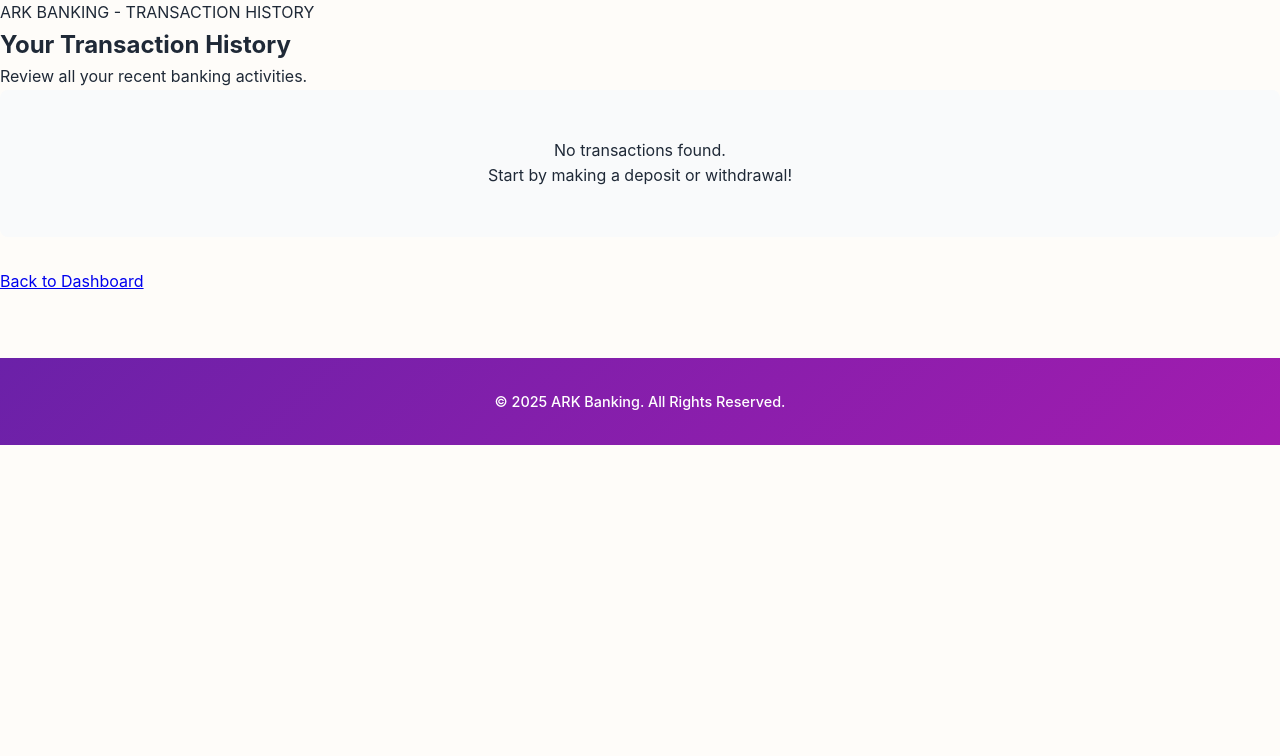
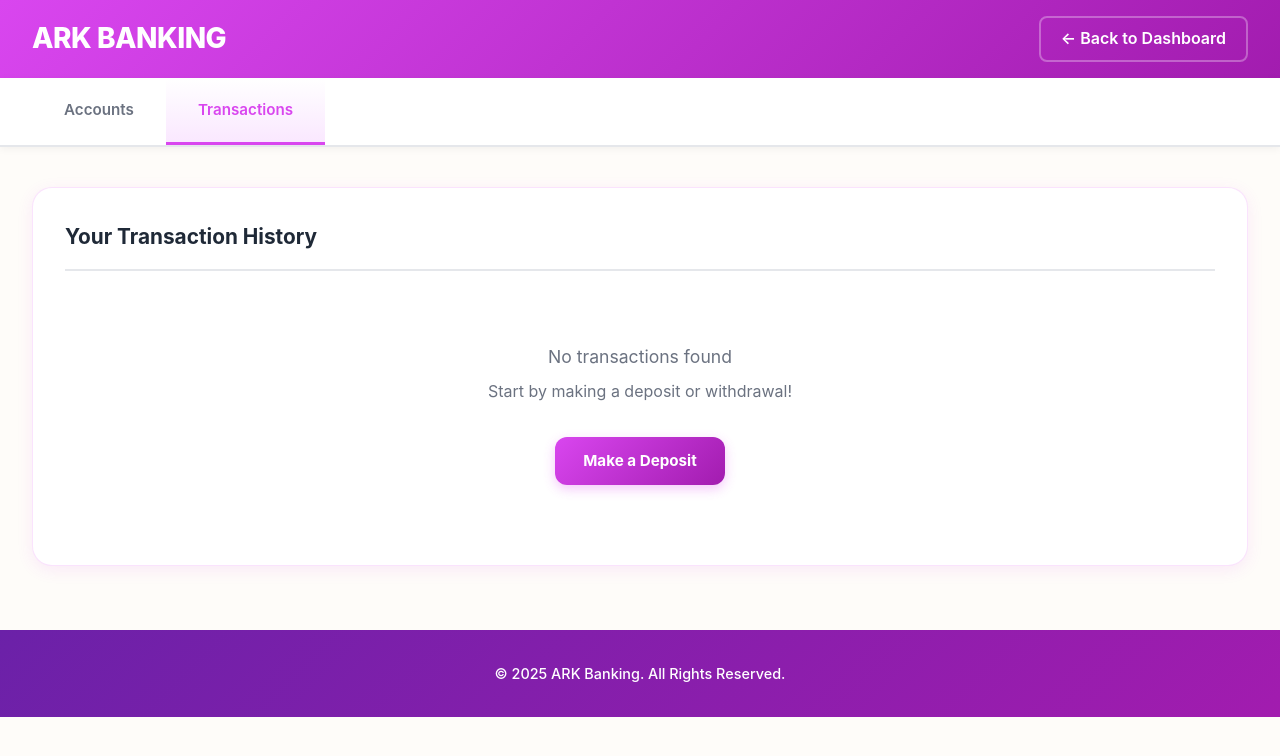
Before and after one commit to AmoghKaree/ARK-Banking, a Flask app: template templates/transaction.html in a window 1280 px wide. Shown: the top 756 px of the page. Run offline with Flask 3, Linux system fonts and the light colour scheme; the template is opened without the code that fills it, so the values that code supplies are empty.

Commit message:
Refactor transaction history page layout
Updated the transaction history page layout and improved the no transactions message.

```diff
--- a/templates/transaction.html
+++ b/templates/transaction.html
@@ -5,43 +5,29 @@
   <meta name="viewport" content="width=device-width, initial-scale=1.0">
   <title>ARK Banking - Transaction History</title>
   <link rel="stylesheet" href="{{ url_for('static', filename='style.css') }}">
-  <style>
-    .transaction-list {
-      background: var(--light-gray);
-      border-radius: 8px;
-      overflow: hidden;
-    }
-
-    .transaction-item {
-      padding: 1.5rem;
-      border-bottom: 2px solid var(--border-color);
-      background: var(--white);
-      margin-bottom: 1rem;
-      border-radius: 8px;
-      box-shadow: 0 2px 8px rgba(0, 0, 0, 0.05);
-    }
-
-    .transaction-item:last-child {
-      border-bottom: none;
-    }
-
-    .no-transactions {
-      text-align: center;
-      padding: 3rem;
-      color: var(--sage);
-    }
-  </style>
 </head>
 <body>
-  <header>
-    ARK BANKING - TRANSACTION HISTORY
-  </header>
+  <!-- Top Header -->
+  <div class="top-header">
+    <h1>ARK BANKING</h1>
+    <div class="user-info">
+      <a href="{{ url_for('dashboard') }}" class="logout-link">← Back to Dashboard</a>
+    </div>
+  </div>
 
-  <div class="container">
-    <h2>Your Transaction History</h2>
-    <p>Review all your recent banking activities.</p>
+  <!-- Navigation Tabs -->
+  <nav class="nav-tabs">
+    <div class="nav-tabs-container">
+      <a href="{{ url_for('dashboard') }}" class="nav-tab">Accounts</a>
+      <a href="{{ url_for('transactions') }}" class="nav-tab active">Transactions</a>
+    </div>
+  </nav>
 
-    <div class="transaction-list">
+  <!-- Main Content -->
+  <div class="main-content">
+    <div class="transactions-section">
+      <h3>Your Transaction History</h3>
+
       {% if transactions %}
         {% for trans in transactions %}
         <div class="transaction-item">
@@ -49,15 +35,14 @@
         </div>
         {% endfor %}
       {% else %}
-        <div class="no-transactions">
-          <p>No transactions found.</p>
+        <div style="text-align: center; padding: 3rem; color: var(--text-medium);">
+          <p style="font-size: 1.1rem; margin-bottom: 0.5rem;">No transactions found</p>
           <p>Start by making a deposit or withdrawal!</p>
+          <div style="margin-top: 2rem;">
+            <a href="{{ url_for('deposit') }}" class="btn-primary" style="display: inline-block;">Make a Deposit</a>
+          </div>
         </div>
       {% endif %}
-    </div>
-
-    <div class="menu mt-2">
-      <a href="{{ url_for('dashboard') }}">Back to Dashboard</a>
     </div>
   </div>
 
```
